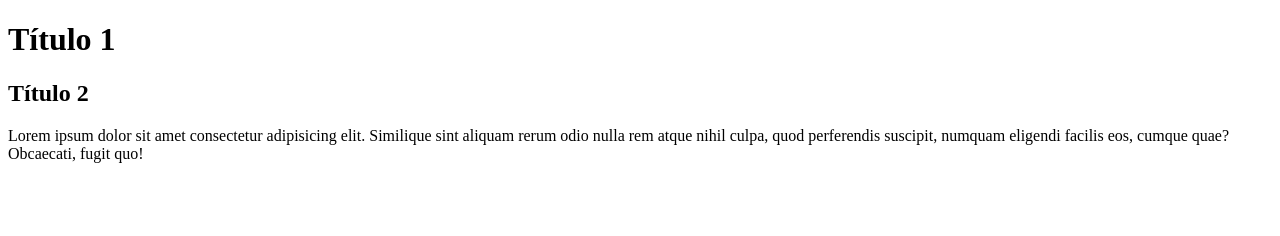
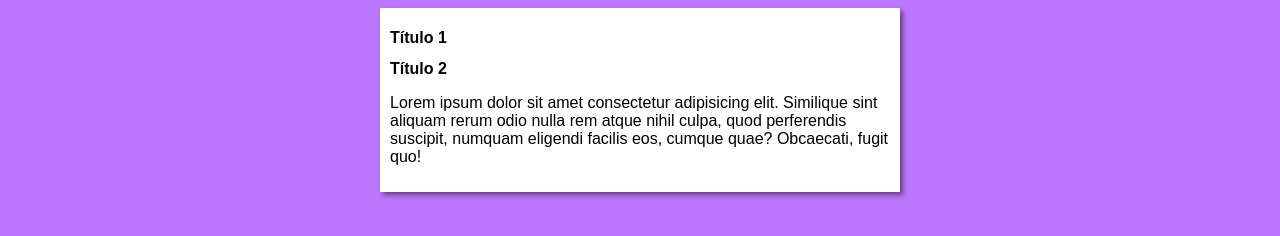
Before and after one commit to MacMenez/teste, a plain HTML site: page index.html in a window 1280 px wide. Drawn offline with Linux system fonts and the light colour scheme.

Commit message:
Iniciei o design

```diff
--- a/index.html
+++ b/index.html
@@ -4,6 +4,7 @@
         <meta charset="UTF-8">
         <meta name="viewport" content="width=device-width, initial-scale=1.0">
         <title>Documento Teste</title>
+        <link rel="stylesheet" href="style.css">
     </head>
     <body>
         <main>
--- /dev/null
+++ b/style.css
@@ -0,0 +1,16 @@
+*{
+    font-family: Arial, Helvetica, sans-serif;
+    font-size: 16px;
+}
+
+body{
+    background-color: rgb(189, 118, 255);
+}
+
+main{
+    background-color: white;
+    width: 500px;
+    margin: auto;
+    padding: 10px;
+    box-shadow: 3px 3px 5px rgba(0, 0, 0, 0.473);
+}
```
